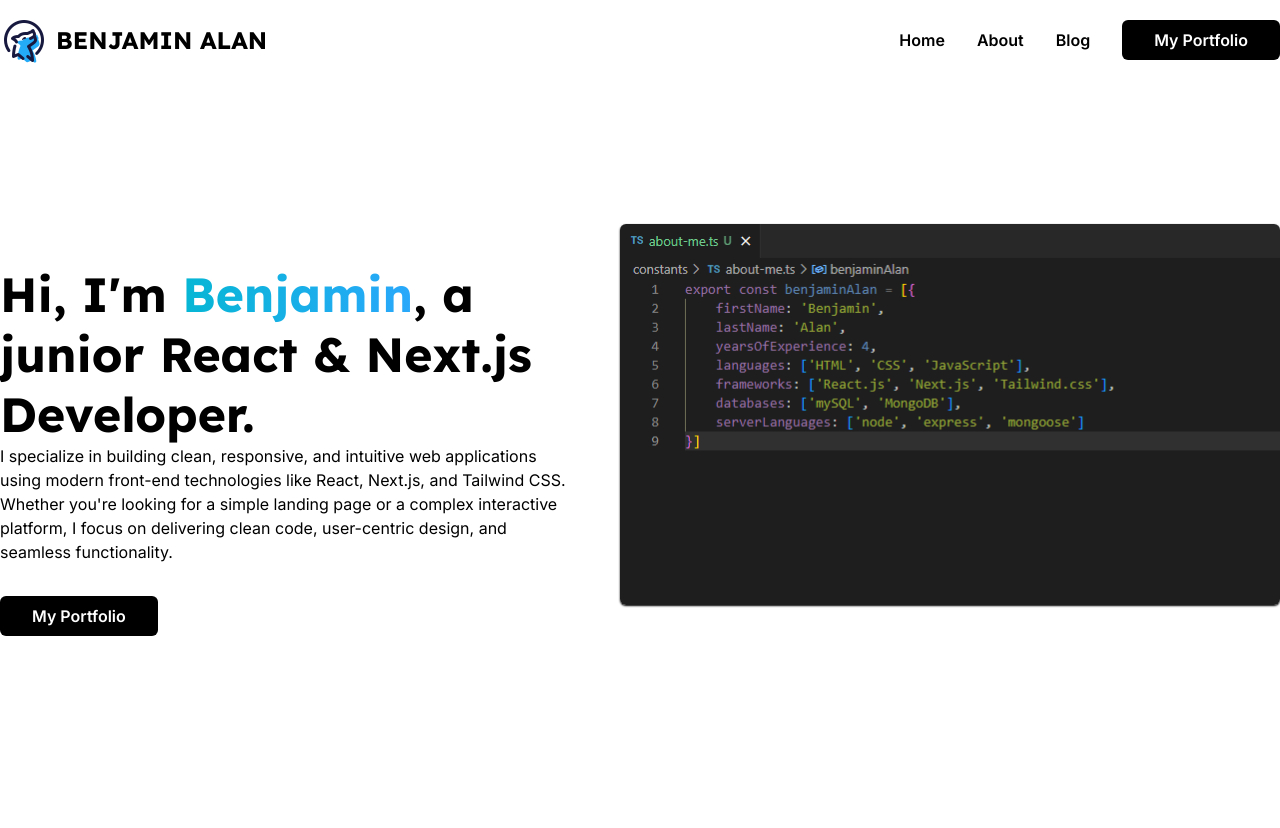
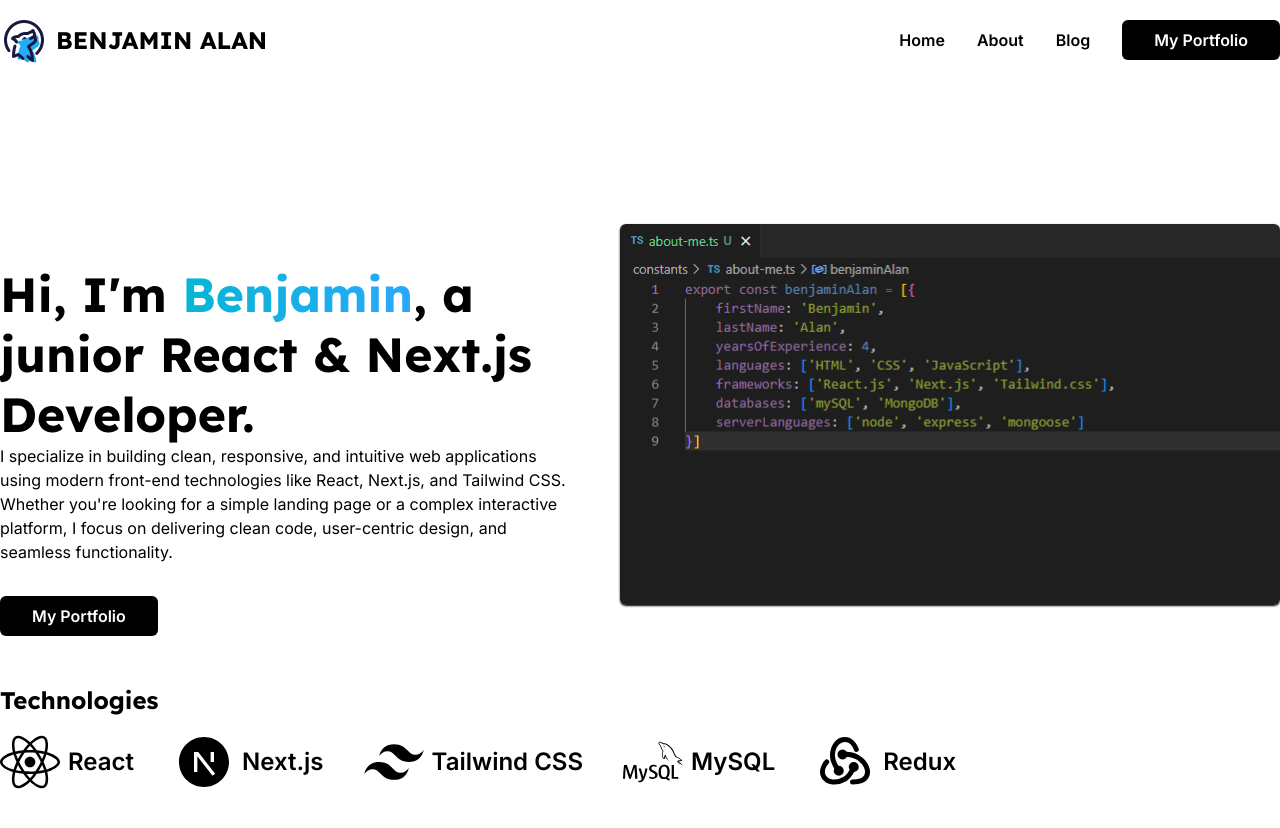
Before and after one commit to Benjamin-buck/portfolio, a Next.js app: page / in a window 1280 px wide. Shown: the top 828 px of the page. After the commit the page ends 800 px from the top, so only its background shows below. Built offline with nearby package versions, Linux system fonts and the light colour scheme.

Commit message:
Adds technologies to hero

```diff
--- /dev/null
+++ b/app/about/page.tsx
@@ -0,0 +1,9 @@
+import React from 'react'
+
+const page = () => {
+  return (
+    <div>page</div>
+  )
+}
+
+export default page
--- /dev/null
+++ b/app/blog/page.tsx
@@ -0,0 +1,9 @@
+import React from 'react'
+
+const page = () => {
+  return (
+    <div>page</div>
+  )
+}
+
+export default page
--- /dev/null
+++ b/app/portfolio/page.tsx
@@ -0,0 +1,9 @@
+import React from 'react'
+
+const page = () => {
+  return (
+    <div>page</div>
+  )
+}
+
+export default page
--- a/components/global/Navbar.tsx
+++ b/components/global/Navbar.tsx
@@ -24,7 +24,9 @@ const Navbar = () => {
             {label}
           </Link>
         ))}
-        <button className="button-style">My Portfolio</button>
+        <Link href='/portfolio'>
+          <button className="button-style">My Portfolio</button>
+        </Link>
       </div>
       <HiMenu className="max-md:block hidden text-3xl mr-4" />
     </nav>
--- a/components/landing-page/Hero.tsx
+++ b/components/landing-page/Hero.tsx
@@ -1,11 +1,19 @@
 import { heroHeading } from "@/constants/hero";
 import Image from "next/image";
 import React from "react";
+import { FaReact } from "react-icons/fa";
+import { RiNextjsFill } from "react-icons/ri";
+import { RiTailwindCssFill } from "react-icons/ri";
+import { SiMysql } from "react-icons/si";
+import { TbBrandRedux } from "react-icons/tb";
+
+
 
 const Hero = () => {
   return (
+    <section>
       <div className=" flex justify-between">
-      <div className="w-[45%] py-[200px]  max-xl:w-auto max-xl:px-4">
+        <div className="w-[45%] pt-[200px]  max-xl:w-auto max-xl:px-4">
           <h2 className="text-5xl font-lexend font-bold leading-[60px] max-md:text-3xl">
             Hi, I'm <span className="gradient-text">Benjamin</span>, a junior
             React & Next.js Developer.
@@ -19,7 +27,7 @@ const Hero = () => {
           </p>
           <button className="button-style mt-8">My Portfolio</button>
         </div>
-      <div className="py-[160px]">
+        <div className="pt-[160px]">
           <Image
             src="/texteditor.png"
             width={660}
@@ -29,6 +37,39 @@ const Hero = () => {
           />
         </div>
       </div>
+      <h2 className="text-2xl font-lexend font-bold mt-12">
+            Technologies
+      </h2>
+      <div className="flex text-6xl mt-4 gap-10 flex-wrap">
+        <div className="flex gap-2 items-center">
+          <FaReact />
+          <h3 className="text-2xl font-semibold max-lg:hidden max-lg:gap-2">React</h3>
+        </div>
+        <div className="flex gap-2 items-center">
+          <RiNextjsFill />
+          <h3 className="text-2xl font-semibold max-lg:hidden max-lg:gap-2">Next.js</h3>
+        </div>
+        <div className="flex gap-2 items-center">
+          <RiTailwindCssFill />
+          <h3 className="text-2xl font-semibold max-lg:hidden max-lg:gap-2">Tailwind CSS</h3>
+        </div>
+        <div className="flex gap-2 items-center">
+          <SiMysql />
+          <h3 className="text-2xl font-semibold max-lg:hidden max-lg:gap-2">MySQL</h3>
+        </div>
+        <div className="flex gap-2 items-center">
+          <TbBrandRedux />
+          <h3 className="text-2xl font-semibold max-lg:hidden max-lg:gap-2">Redux</h3>
+        </div>
+
+
+
+
+
+
+
+      </div>
+    </section>
   );
 };
 
```
Lines whose indentation alone changed are shown as unchanged.
